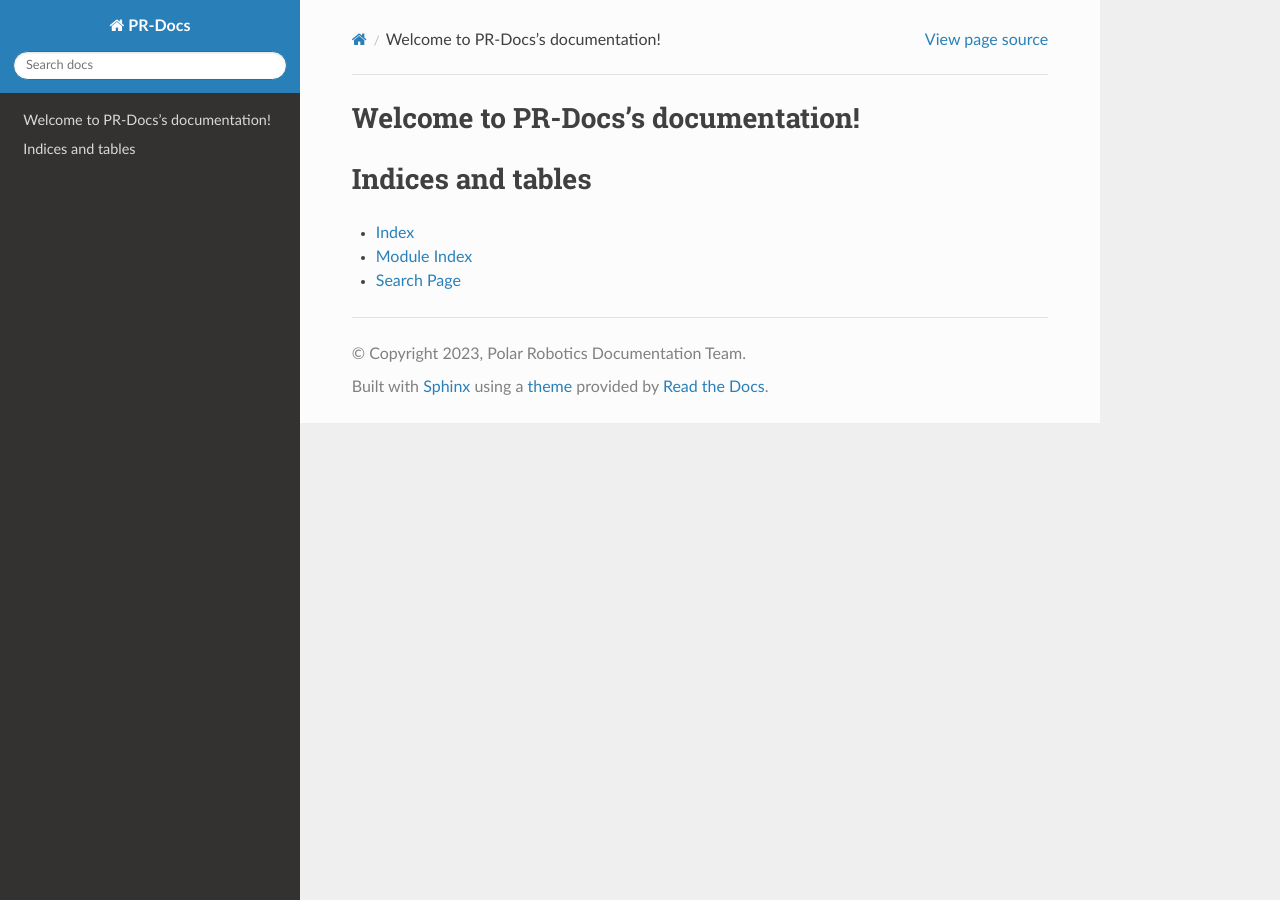
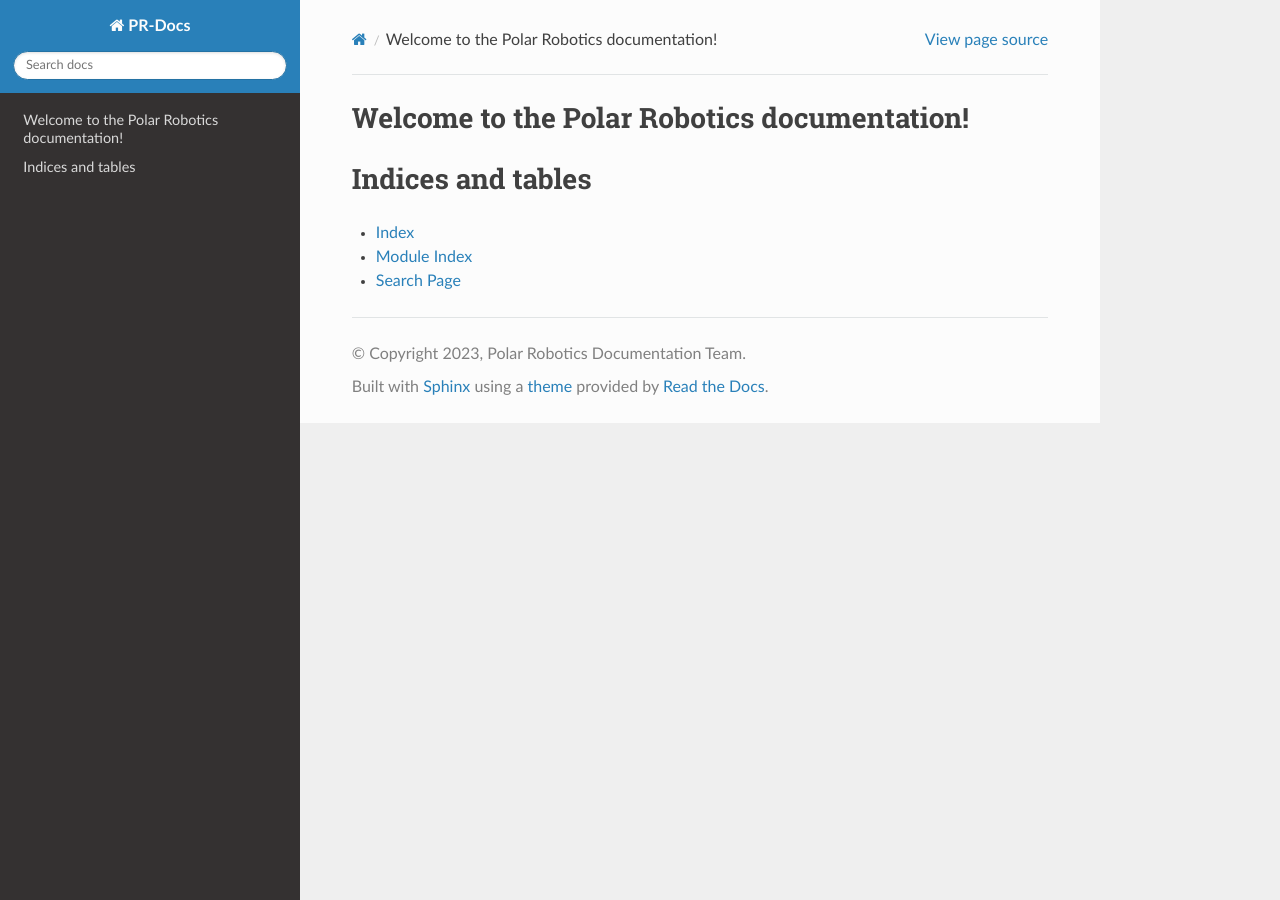
Before and after one commit to PolarRobotics/PR-Docs, a Sphinx documentation site: the page built from docs/source/index.rst, in a window 1280 px wide. Built offline with Sphinx 7.4.7 and the Read the Docs theme 2.0.0, drawn with Linux system fonts in a browser that asks for light colours.

Commit message:
Rename docs main page title

```diff
--- a/docs/source/index.rst
+++ b/docs/source/index.rst
@@ -3,8 +3,8 @@
    You can adapt this file completely to your liking, but it should at least
    contain the root `toctree` directive.
 
-Welcome to PR-Docs's documentation!
-===================================
+Welcome to the Polar Robotics documentation!
+============================================
 
 .. toctree::
    :maxdepth: 2
```
